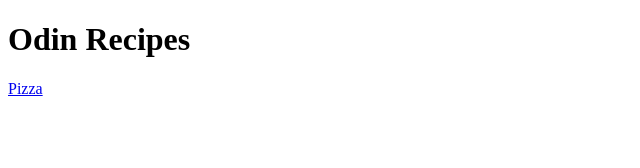
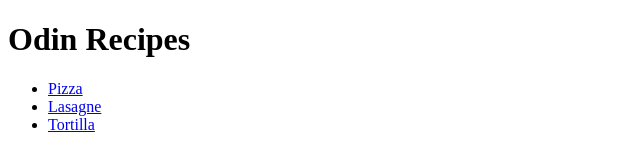
Before and after one commit to BigWojtek7/odin-recipes, a plain HTML site: page index.html in a window 1280 px wide. Shown: the whole page, without its empty margins (0-640 px from the left). Drawn offline with Linux system fonts and the light colour scheme.

Commit message:
Add hyperlinks in index.html to HTML recipes

```diff
--- a/index.html
+++ b/index.html
@@ -4,13 +4,14 @@
   <head>
     <meta charset="UTF-8">
     <title>Recipes</title>
+  </head>
 
-  </head>
   <body>
     <h1>Odin Recipes</h1>
-    <a href="recipes/pizza.html">Pizza</a>
+    <ul>
+      <li><a href="recipes/pizza.html">Pizza</a></li>
+      <li><a href="recipes/lasagne.html">Lasagne</a></li>
+      <li><a href="recipes/tortilla.html">Tortilla</a></li>
+    </ul>
   </body>
-
-
-
 </html>
```
